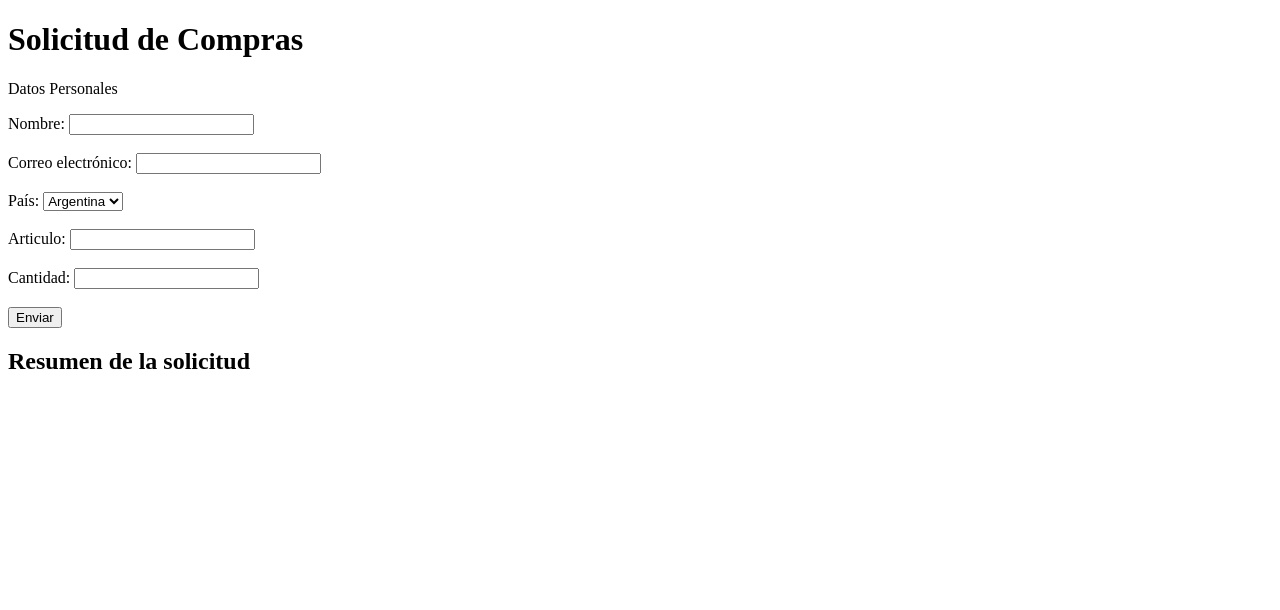
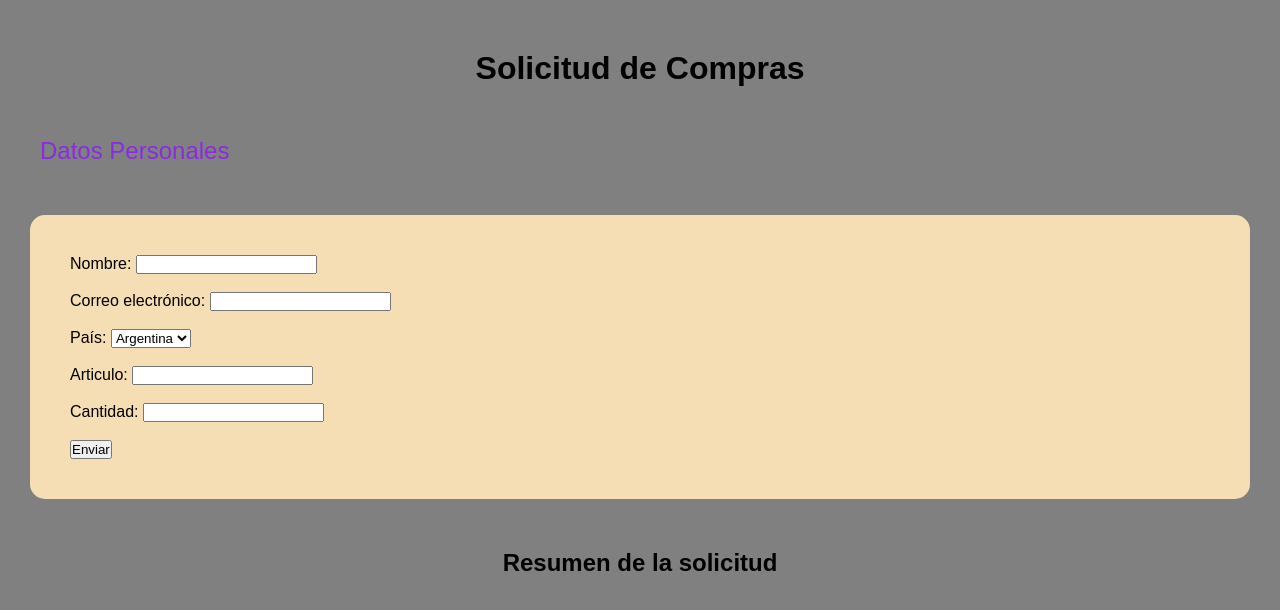
Before and after one commit to LucasAranda28/ProyectoFinal-Aranda, a plain HTML site: page index.html in a window 1280 px wide. Drawn offline with Linux system fonts and the light colour scheme; some packages are replaced by stand-ins of ours; the site is published under a folder, as on GitHub Pages, so addresses that start at the root find nothing; a script that the page names is missing.

Commit message:
arreglo CSS

```diff
--- a/index.html
+++ b/index.html
@@ -6,7 +6,7 @@
     <meta name="viewport" content="width=device-width, initial-scale=1.0" />
     <title>Entrega N°2</title>
     <script src="https://cdn.jsdelivr.net/npm/sweetalert2@11"></script>
-    <link rel="stylesheet" href="/css/Style.css" />
+    <link rel="stylesheet" href="./css/Style.css" />
 </head>
 
 <body>
```
